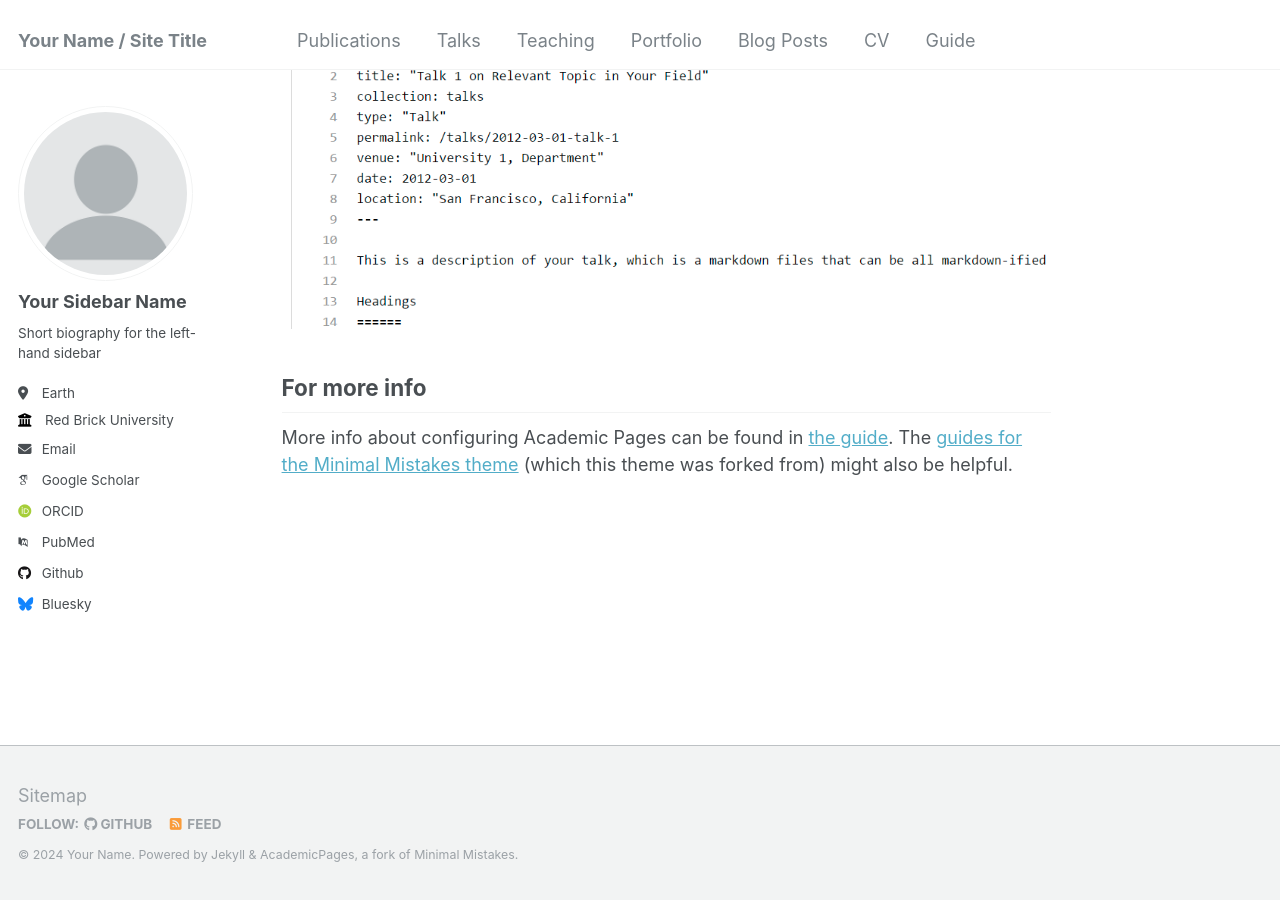
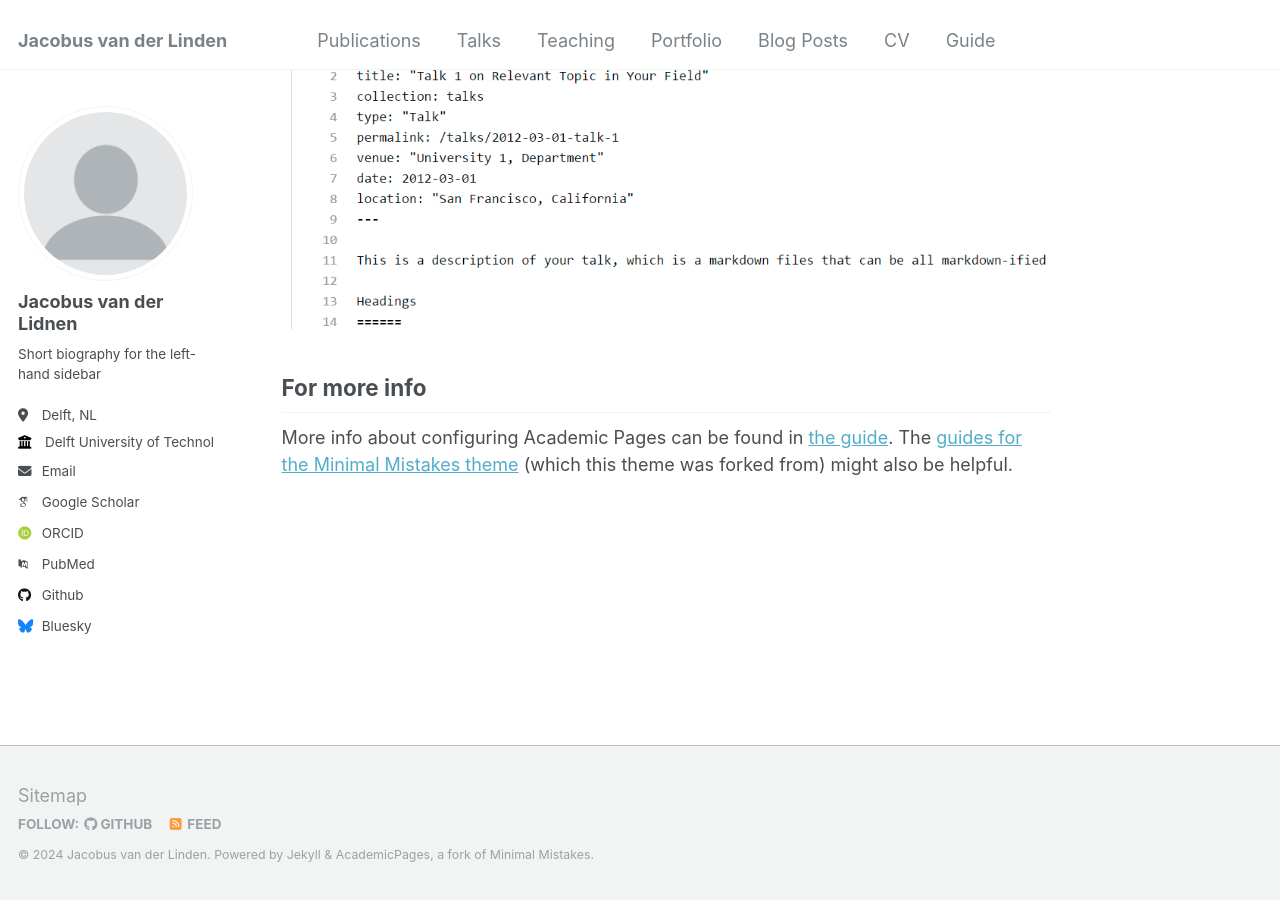
Before and after one commit to kjgm/kjgm.github.io, a Jekyll site: the page built from _pages/about.md, in a window 1280 px wide and 900 px high, scrolled down 2660 px. Built offline with Jekyll 4.4.1, drawn with Linux system fonts in a browser that asks for light colours; some web fonts are replaced.

Commit message:
Update _config.yml

```diff
--- a/_config.yml
+++ b/_config.yml
@@ -8,13 +8,13 @@
 
 # Basic Site Settings
 locale                   : "en-US"
-title                    : "Your Name / Site Title"
+title                    : "Jacobus van der Linden"
 title_separator          : "-"
-name                     : &name "Your Name"
-description              : &description "personal description"
-url                      : https://academicpages.github.io # the base hostname & protocol for your site e.g. "https://mmistakes.github.io"
+name                     : &name "Jacobus van der Linden"
+description              : &description "TBD personal description"
+url                      : https://jgmvanderlinden.github.io # the base hostname & protocol for your site e.g. "https://mmistakes.github.io"
 baseurl                  : "" # the subpath of your site, e.g. "/blog"
-repository               : "academicpages/academicpages.github.io"
+repository               : "kjgm/jgmvanderlinden.github.io"
 
 # Site Author - The following control what appear as part of the author content on the side bar.
 #               If a field is blank the icon and link will not appear, otherwise it will be shown.
@@ -22,13 +22,13 @@ repository               : "academicpages/academicpages.github.io"
 author:
   # Biographic information
   avatar           : "profile.png"
-  name             : "Your Sidebar Name"
+  name             : "Jacobus van der Lidnen"
   pronouns         : # example: "she/her"
   bio              : "Short biography for the left-hand sidebar"
-  location         : "Earth"
-  employer         : "Red Brick University"
+  location         : "Delft, NL"
+  employer         : "Delft University of Technology"
   uri              : # URL
-  email            : "none@example.org"
+  email            : "J.G.M.vanderLinden@tudelft.nl"
 
   # Academic websites
   arxiv            : # URL - Update with the correct link to your profile
@@ -43,7 +43,7 @@ author:
   bitbucket        : # Username - Update with your username on the site
   codepen          : # Username
   dribbble         : # Username
-  github           : "academicpages"
+  github           : "kjgm"
   kaggle           : # Username
   stackoverflow    : # User number or user number and name (i.e., use "1" or "1/jeff-atwood")
 
```
